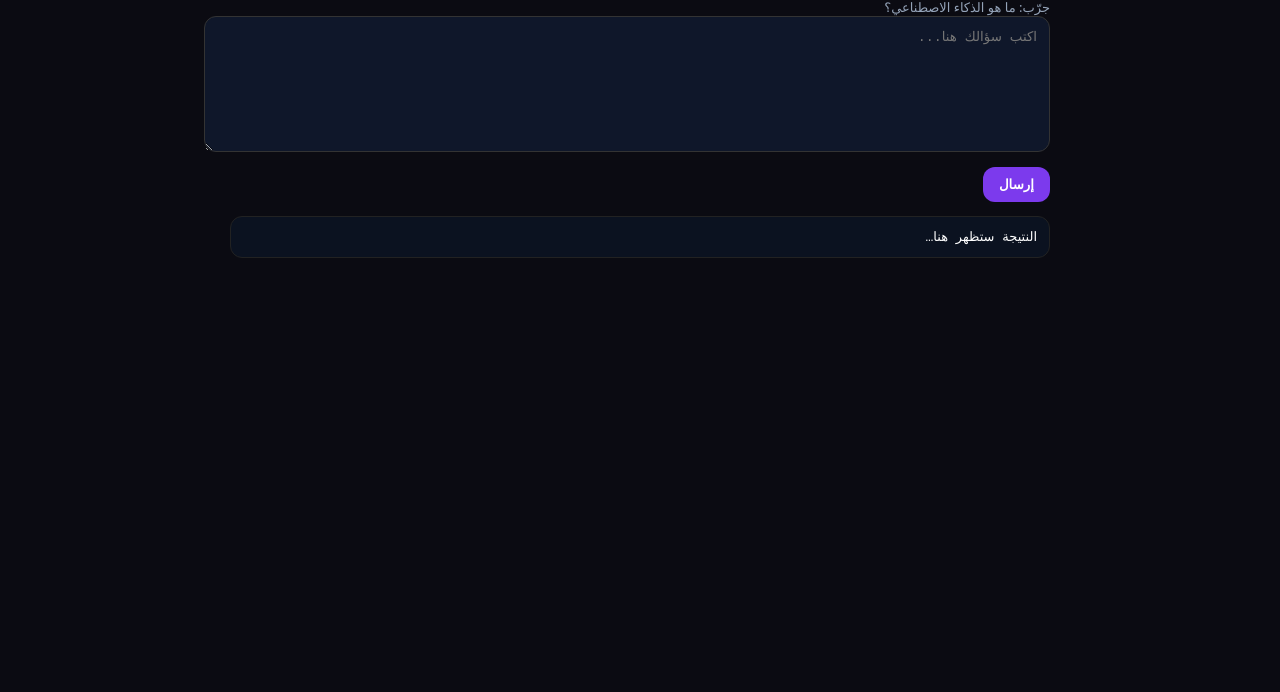
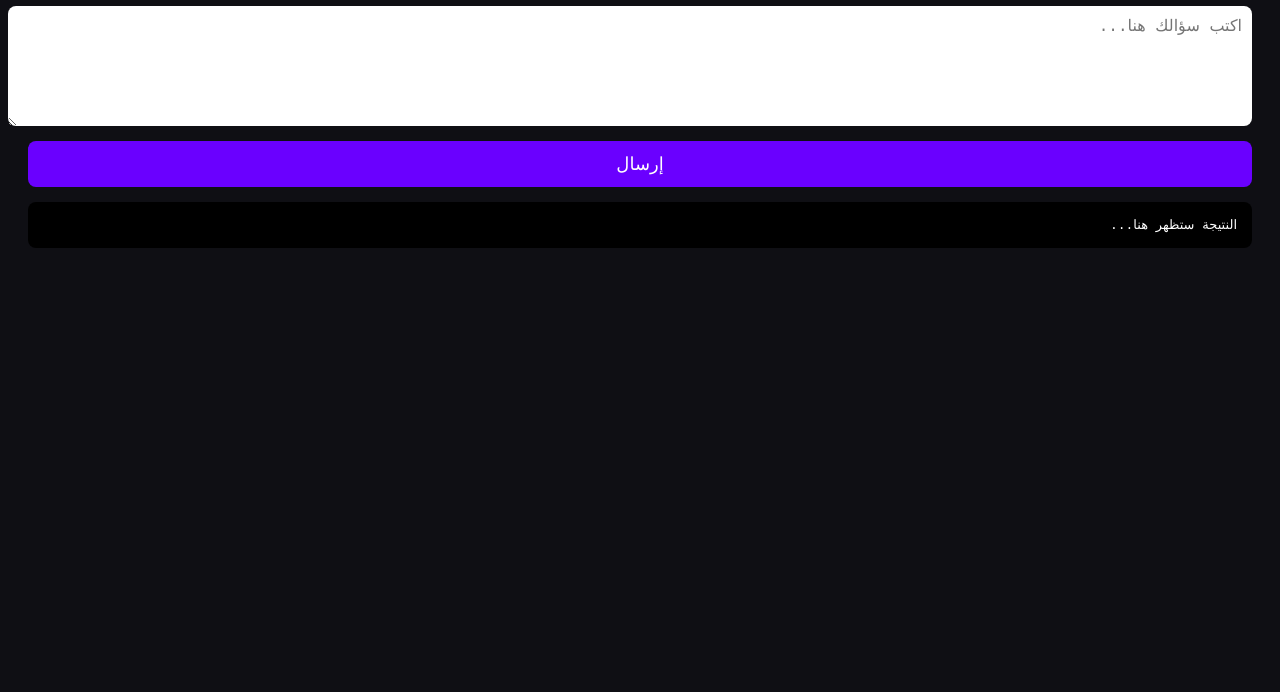
Before and after one commit to bassam-st/ASKORA-AI, a website: page index.html in a window 1280 px wide. Shown: the part 108-800 px from the top of the page. Drawn offline with Linux system fonts and the light colour scheme.

Commit message:
Update index.html

```diff
--- a/index.html
+++ b/index.html
@@ -1,72 +1,75 @@
-<!doctype html>
+<!DOCTYPE html>
 <html lang="ar" dir="rtl">
 <head>
-  <meta charset="utf-8" />
-  <meta name="viewport" content="width=device-width,initial-scale=1" />
+  <meta charset="UTF-8" />
   <title>ASKORA AI</title>
+  <meta name="viewport" content="width=device-width, initial-scale=1.0"/>
   <style>
-    body{font-family:system-ui;background:#0b0b12;color:#fff;max-width:820px;margin:0 auto;padding:18px}
-    h1{margin:10px 0 6px;font-size:28px}
-    p{margin:0 0 12px;color:#cbd5e1}
-    textarea{width:100%;min-height:110px;padding:12px;border-radius:12px;border:1px solid #333;background:#0f172a;color:#fff}
-    button{padding:10px 16px;border:0;border-radius:12px;background:#7c3aed;color:#fff;font-weight:700;cursor:pointer;margin-top:10px}
-    button:disabled{opacity:.6;cursor:not-allowed}
-    .card{margin-top:14px;padding:12px;border:1px solid #222;border-radius:12px;background:#0b1220}
-    pre{white-space:pre-wrap;word-break:break-word;margin:0}
-    .row{display:flex;gap:10px;flex-wrap:wrap;align-items:center}
-    .small{font-size:13px;color:#94a3b8}
+    body {
+      font-family: system-ui, Arial;
+      background: #0f0f14;
+      color: #fff;
+      padding: 20px;
+    }
+    h1 {
+      text-align: center;
+    }
+    textarea {
+      width: 100%;
+      height: 100px;
+      font-size: 16px;
+      padding: 10px;
+      border-radius: 8px;
+      border: none;
+      margin-bottom: 10px;
+    }
+    button {
+      width: 100%;
+      padding: 12px;
+      font-size: 18px;
+      border-radius: 8px;
+      border: none;
+      background: #6a00ff;
+      color: white;
+      cursor: pointer;
+    }
+    pre {
+      margin-top: 15px;
+      background: #000;
+      padding: 15px;
+      border-radius: 8px;
+      white-space: pre-wrap;
+    }
   </style>
 </head>
 <body>
 
-  <h1>ASKORA AI</h1>
-  <p>اسأل أي سؤال… وستحصل على جواب مباشر (بدون تسجيل دخول).</p>
-
-  <div class="row">
-    <span class="small">جرّب: ما هو الذكاء الاصطناعي؟</span>
-  </div>
+  <h1>ASKORA AI (Test)</h1>
 
   <textarea id="q" placeholder="اكتب سؤالك هنا..."></textarea>
-  <br />
-  <button id="btn">إرسال</button>
+  <button onclick="ask()">إرسال</button>
 
-  <div class="card">
-    <pre id="out">النتيجة ستظهر هنا…</pre>
-  </div>
+  <pre id="out">النتيجة ستظهر هنا...</pre>
 
   <script>
-    const btn = document.getElementById('btn');
-    const q = document.getElementById('q');
-    const out = document.getElementById('out');
-
-    btn.onclick = async () => {
-      const question = (q.value || '').trim();
-      if (!question) { out.textContent = "اكتب سؤال أولاً."; return; }
-
-      btn.disabled = true;
-      out.textContent = "جاري التفكير...";
+    async function ask() {
+      const q = document.getElementById("q").value;
+      const out = document.getElementById("out");
+      out.textContent = "⏳ جاري التفكير...";
 
       try {
-        const r = await fetch('/api/askora', {
-          method: 'POST',
-          headers: { 'Content-Type': 'application/json' },
-          body: JSON.stringify({ question })
+        const res = await fetch("/api/askora", {
+          method: "POST",
+          headers: { "Content-Type": "application/json" },
+          body: JSON.stringify({ question: q })
         });
 
-        const data = await r.json().catch(()=> ({}));
-
-        if (!r.ok) {
-          out.textContent = "خطأ من السيرفر:\n" + JSON.stringify(data, null, 2);
-        } else {
-          // نتوقع أن API يرجّع answer
-          out.textContent = data.answer || JSON.stringify(data, null, 2);
-        }
+        const data = await res.json();
+        out.textContent = JSON.stringify(data, null, 2);
       } catch (e) {
-        out.textContent = "خطأ اتصال: " + e.message;
-      } finally {
-        btn.disabled = false;
+        out.textContent = "❌ خطأ في الاتصال";
       }
-    };
+    }
   </script>
 
 </body>
```
